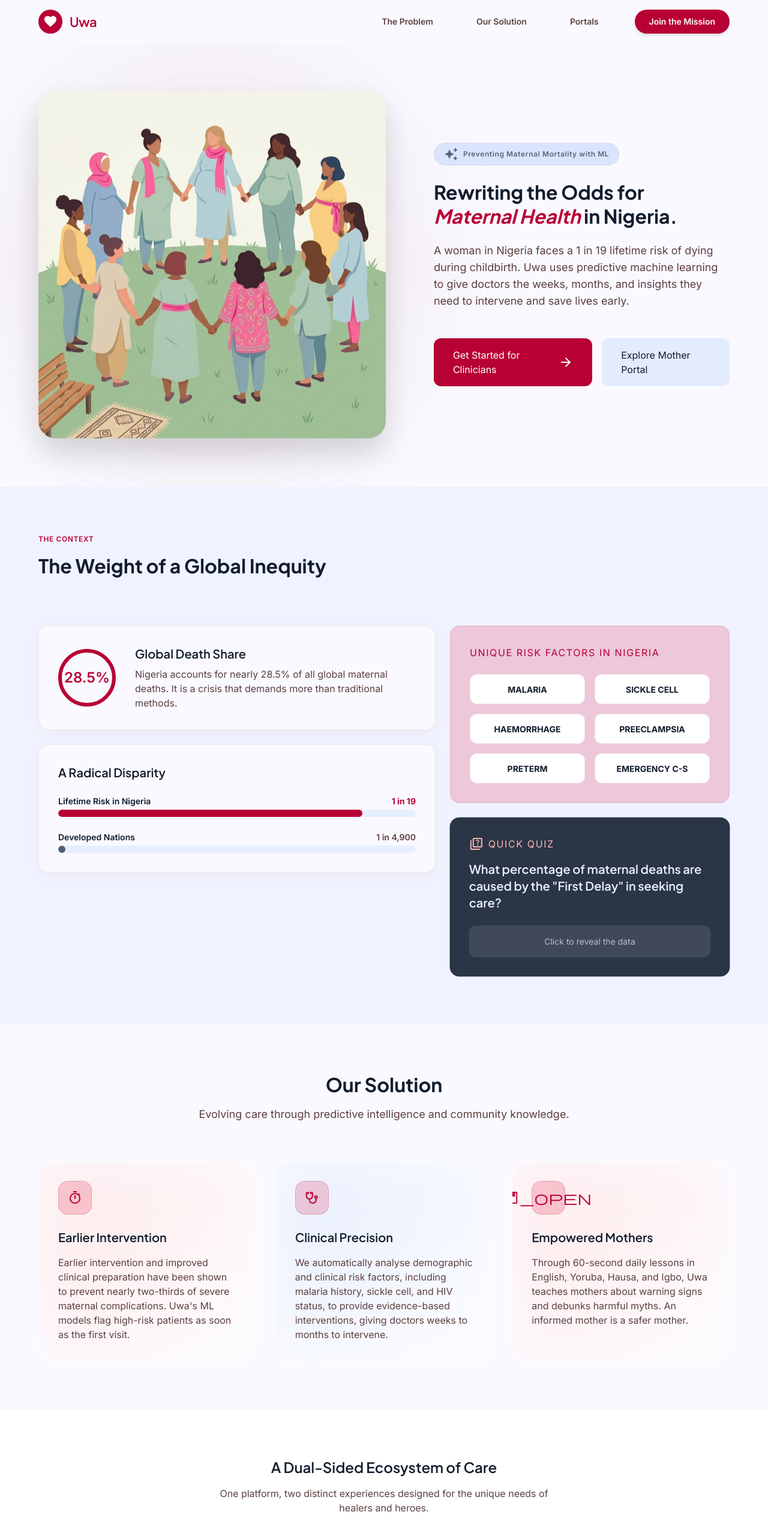
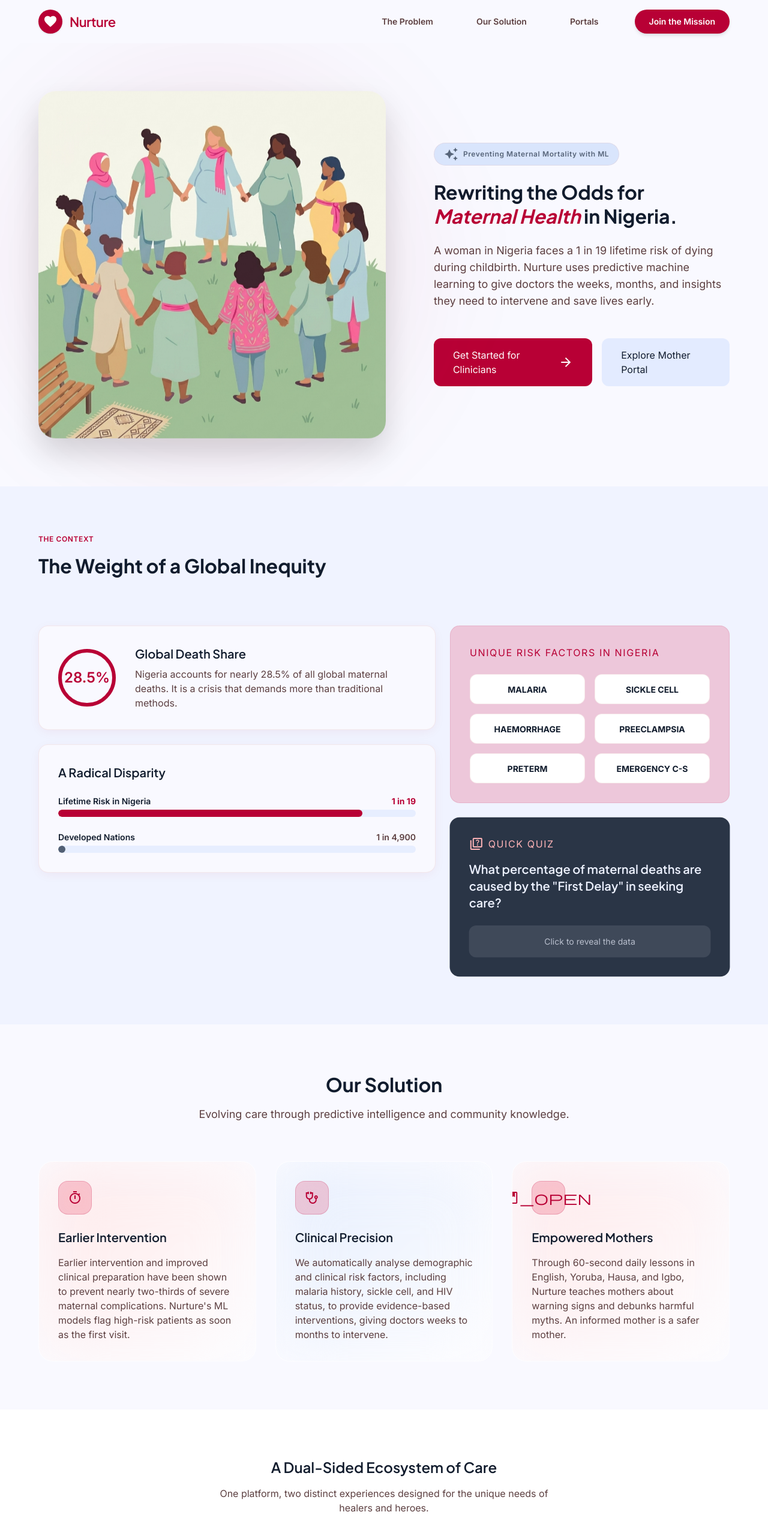
Before and after one commit to akolobulus/Uwa, a Next.js app: page / in a window 1280 px wide. Shown: the top 2566 px of the page at 60% size. Built offline with nearby package versions, Linux system fonts and the light colour scheme.

Commit message:
change the name

```diff
--- a/src/app/auth/page.tsx
+++ b/src/app/auth/page.tsx
@@ -1,5 +1,5 @@
-import UwaAuthPortal from "./uwa-auth-portal";
+import NurtureAuthPortal from "./uwa-auth-portal";
 
 export default function AuthRoutePage() {
-  return <UwaAuthPortal />;
+  return <NurtureAuthPortal />;
 }
--- a/src/app/auth/uwa-auth-portal.tsx
+++ b/src/app/auth/uwa-auth-portal.tsx
@@ -45,7 +45,7 @@ const roleDetails: Record<
     identityPlaceholder: "e.g. HOS-2024-8831",
     identityType: "text",
     signupExtraLabel: "Facility name",
-    signupExtraPlaceholder: "Uwa Memorial Clinic",
+    signupExtraPlaceholder: "Nurture Memorial Clinic",
     signupExtraIcon: "local_hospital",
   },
 };
@@ -235,7 +235,7 @@ function AuthIllustration({ compact = false }: { compact?: boolean }) {
   );
 }
 
-export default function UwaAuthPortal() {
+export default function NurtureAuthPortal() {
   const [selectedRole, setSelectedRole] = useState<Role | null>(null);
   const [mode, setMode] = useState<AuthMode>("signin");
   const [submitState, setSubmitState] = useState<SubmitState>("idle");
@@ -284,13 +284,13 @@ export default function UwaAuthPortal() {
             style={{ width: "min(36rem, 100%)" }}
           >
             <Link
-              aria-label="Go to Uwa home"
+              aria-label="Go to Nurture home"
               className="mb-gutter inline-flex items-center gap-3 transition-transform active:scale-95"
               href="/"
             >
               <LogoMark size="h-12 w-12" />
               <span className="font-mother-headline text-[28px] text-primary">
-                Uwa
+                Nurture
               </span>
             </Link>
 
@@ -299,7 +299,7 @@ export default function UwaAuthPortal() {
             </h1>
             <p className="text-body-lg max-w-[36rem] whitespace-normal break-normal text-on-surface-variant">
               The bridge between precision clinical data and the intimate
-              journey of motherhood. Uwa safeguards the future with predictive
+              journey of motherhood. Nurture safeguards the future with predictive
               care.
             </p>
           </div>
@@ -333,12 +333,12 @@ export default function UwaAuthPortal() {
 
         <section className="relative flex min-h-screen items-center justify-center px-margin-mobile py-xl md:px-gutter">
           <Link
-            aria-label="Go to Uwa home"
+            aria-label="Go to Nurture home"
             className="absolute left-margin-mobile top-8 flex items-center gap-3 transition-transform active:scale-95 lg:hidden"
             href="/"
           >
             <LogoMark />
-            <span className="font-mother-headline text-primary">Uwa</span>
+            <span className="font-mother-headline text-primary">Nurture</span>
           </Link>
 
           <div
@@ -381,7 +381,7 @@ export default function UwaAuthPortal() {
                         {role.title} account
                       </p>
                       <p className="text-[14px] leading-5 text-on-surface-variant">
-                        Secure onboarding for your Uwa portal.
+                        Secure onboarding for your Nurture portal.
                       </p>
                     </div>
                   </div>
@@ -469,7 +469,7 @@ export default function UwaAuthPortal() {
                           required
                           type="checkbox"
                         />
-                        <span>I agree to the Uwa Terms and Privacy Policy.</span>
+                        <span>I agree to the Nurture Terms and Privacy Policy.</span>
                       </label>
 
                       <button
@@ -588,7 +588,7 @@ export default function UwaAuthPortal() {
                         </div>
                         <div className="relative flex justify-center text-[10px] uppercase">
                           <span className="bg-white/80 px-2 font-label-md text-on-surface-variant">
-                            New to Uwa?
+                            New to Nurture?
                           </span>
                         </div>
                       </div>
--- a/src/app/globals.css
+++ b/src/app/globals.css
@@ -181,7 +181,7 @@
   box-shadow: 0 4px 20px -4px rgba(184, 0, 53, 0.08);
 }
 
-.uwa-dot-pattern {
+.nurture-dot-pattern {
   background-image: radial-gradient(circle at 2px 2px, white 1px, transparent 0);
   background-size: 24px 24px;
 }
--- a/src/app/layout.tsx
+++ b/src/app/layout.tsx
@@ -17,7 +17,7 @@ const plusJakarta = Plus_Jakarta_Sans({
 });
 
 export const metadata: Metadata = {
-  title: "Uwa | Preventing Maternal Mortality with ML",
+  title: "Nurture | Preventing Maternal Mortality with ML",
   description: "Preventing Maternal Mortality with ML",
 };
 
--- a/src/app/page.tsx
+++ b/src/app/page.tsx
@@ -40,7 +40,7 @@ const solutionCards = [
     icon: "timer",
     title: "Earlier Intervention",
     background: "linear-gradient(135deg, #ffdada 0%, #ffffff 100%)",
-    body: "Earlier intervention and improved clinical preparation have been shown to prevent nearly two-thirds of severe maternal complications. Uwa's ML models flag high-risk patients as soon as the first visit.",
+    body: "Earlier intervention and improved clinical preparation have been shown to prevent nearly two-thirds of severe maternal complications. Nurture's ML models flag high-risk patients as soon as the first visit.",
   },
   {
     icon: "stethoscope",
@@ -52,7 +52,7 @@ const solutionCards = [
     icon: "book_open",
     title: "Empowered Mothers",
     background: "linear-gradient(135deg, #ffdadb 0%, #ffffff 100%)",
-    body: "Through 60-second daily lessons in English, Yoruba, Hausa, and Igbo, Uwa teaches mothers about warning signs and debunks harmful myths. An informed mother is a safer mother.",
+    body: "Through 60-second daily lessons in English, Yoruba, Hausa, and Igbo, Nurture teaches mothers about warning signs and debunks harmful myths. An informed mother is a safer mother.",
   },
 ];
 
@@ -248,7 +248,7 @@ export default function Home() {
           >
             <LogoMark />
             <span className="font-mother-headline text-mother-headline tracking-tight text-primary">
-              Uwa
+              Nurture
             </span>
           </a>
 
@@ -327,7 +327,7 @@ export default function Home() {
               </h1>
               <p className="font-body-lg text-body-lg mb-lg max-w-2xl leading-relaxed text-on-surface-variant">
                 A woman in Nigeria faces a 1 in 19 lifetime risk of dying during
-                childbirth. Uwa uses predictive machine learning to give doctors
+                childbirth. Nurture uses predictive machine learning to give doctors
                 the weeks, months, and insights they need to intervene and save
                 lives early.
               </p>
@@ -605,13 +605,13 @@ export default function Home() {
           id="mission"
         >
           <div className="reveal-child relative mx-auto max-w-5xl overflow-hidden rounded-[2.5rem] bg-primary p-lg text-center shadow-2xl md:p-xl">
-            <div className="uwa-dot-pattern absolute inset-0 opacity-10 pointer-events-none" />
+            <div className="nurture-dot-pattern absolute inset-0 opacity-10 pointer-events-none" />
             <h2 className="font-display-lg-mobile text-display-lg-mobile relative z-10 mb-6 text-on-primary md:font-headline-md md:text-headline-md">
               Join the Mission to Protect Life
             </h2>
             <p className="font-body-lg text-body-lg relative z-10 mx-auto mb-lg max-w-2xl text-on-primary-container">
               Whether you are a clinician looking to save more lives or a mother
-              seeking the best care, Uwa is your partner in this journey.
+              seeking the best care, Nurture is your partner in this journey.
             </p>
             <div className="relative z-10 flex flex-col justify-center gap-4 sm:flex-row">
               <a
@@ -637,7 +637,7 @@ export default function Home() {
             <div className="mb-6 flex items-center gap-3">
               <LogoMark size="h-8 w-8" />
               <span className="font-mother-headline text-[20px] text-primary">
-                Uwa
+                Nurture
               </span>
             </div>
             <p className="block w-full max-w-[24rem] whitespace-normal break-normal text-left text-[14px] leading-relaxed text-on-surface-variant">
@@ -661,14 +661,14 @@ export default function Home() {
           <div className="flex items-start justify-start md:col-span-1 md:items-end">
             <div className="flex gap-4">
               <a
-                aria-label="Share Uwa"
+                aria-label="Share Nurture"
                 className="flex h-10 w-10 items-center justify-center rounded-full bg-surface-container-highest transition-all hover:text-primary"
                 href="#"
               >
                 <MaterialIcon className="text-[20px]">share</MaterialIcon>
               </a>
               <a
-                aria-label="Email Uwa"
+                aria-label="Email Nurture"
                 className="flex h-10 w-10 items-center justify-center rounded-full bg-surface-container-highest transition-all hover:text-primary"
                 href="#"
               >
@@ -680,7 +680,7 @@ export default function Home() {
 
         <div className="mx-auto mt-xl flex max-w-7xl flex-col items-center justify-between gap-4 border-t border-outline-variant pt-base md:flex-row">
           <p className="text-[12px] text-on-surface-variant">
-            &copy; 2026 Uwa Health Technologies. All rights reserved.
+            &copy; 2026 Nurture Health Technologies. All rights reserved.
           </p>
           <div className="flex gap-lg">
             <span className="flex items-center gap-1 text-[12px] text-on-surface-variant">
```
